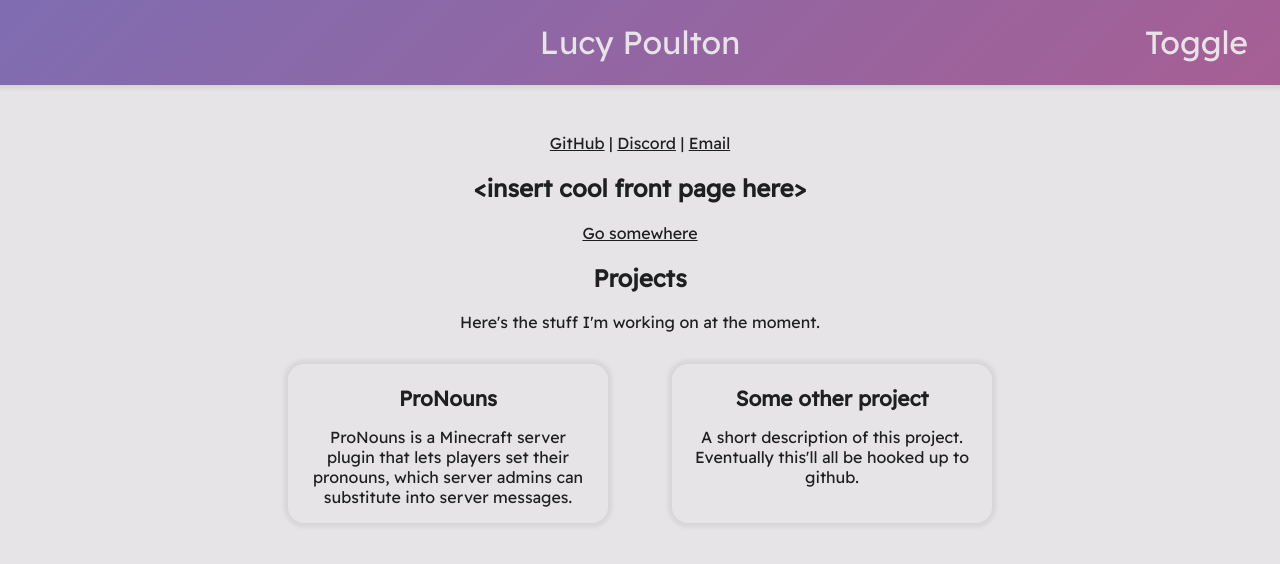
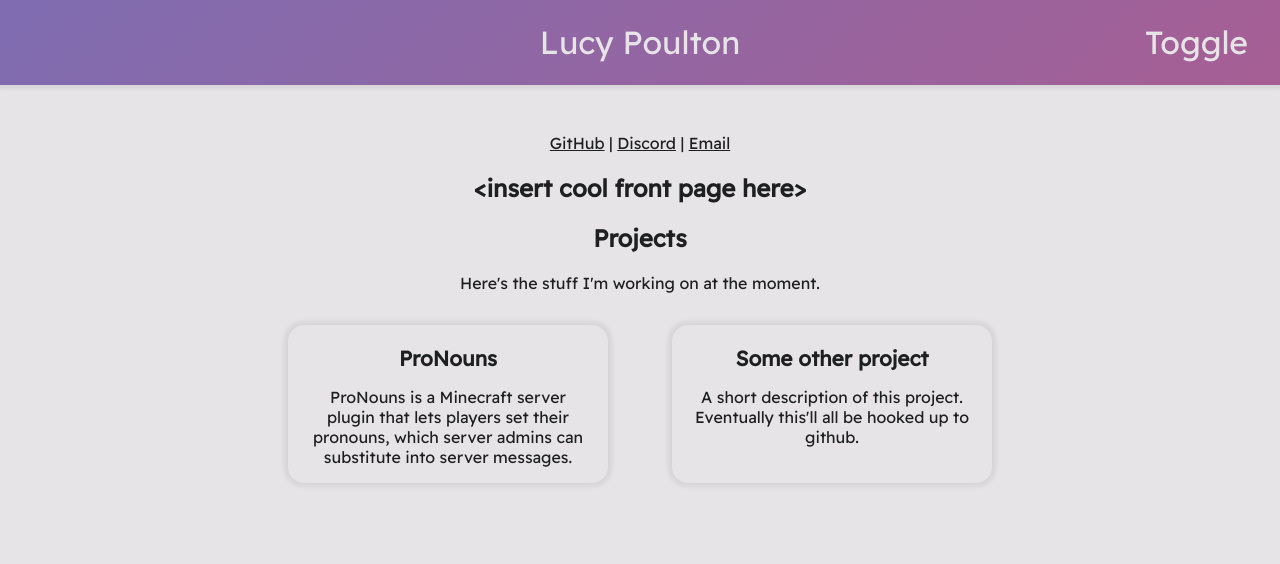
Before and after one commit to lucyydotp/lucypoulton.net, an Angular app: page / in a window 1280 px wide. Shown: the top 564 px of the page. Built offline with nearby package versions, Linux system fonts and the light colour scheme.

Commit message:
refined animation

```diff
--- a/src/app/index/index.component.html
+++ b/src/app/index/index.component.html
@@ -5,7 +5,6 @@
 </div>
 
 <h2>&lt;insert cool front page here&gt;</h2>
-<a routerLink="/a">Go somewhere</a>
 <h2>Projects</h2>
 <span>Here's the stuff I'm working on at the moment.</span>
 <div class="projectBox">
--- a/src/app/navbar.component.html
+++ b/src/app/navbar.component.html
@@ -1,2 +1,2 @@
-<span style="text-align: center">{{title ?? "Lucy Poulton"}}</span>
+<span routerLink="/" style="text-align: center">{{title ?? "Lucy Poulton"}}</span>
 <span class="toggle" style="float:right" (click)="toggle()">Toggle</span>
--- a/src/app/project/project.component.html
+++ b/src/app/project/project.component.html
@@ -9,5 +9,4 @@
     <h4 class="button">Download</h4>
     <p>Version {{project?.lastRelease}}</p>
   </div>
-  <a routerLink="/">Go back</a>
 </ng-template>
--- a/src/styles.css
+++ b/src/styles.css
@@ -50,7 +50,8 @@ router-outlet, navbar {
 }
 
 router-outlet + *:not(navbar) {
-  transition: padding-top 0.5s var(--transition-curve), opacity 0.5s var(--transition-curve);
+  transition: padding-top 0.5s var(--transition-curve), opacity 0.5s var(--transition-curve), transform 0.5s var(--transition-curve);
+  transform-origin: top;
   position: relative;
   opacity: 1;
   display: block;
@@ -61,6 +62,7 @@ router-outlet + *:not(navbar) {
 .hidden router-outlet + *:not(navbar) {
   padding-top: 3em;
   opacity: 0;
+  transform: scale(1, 1.1);
 }
 
 a {
```
